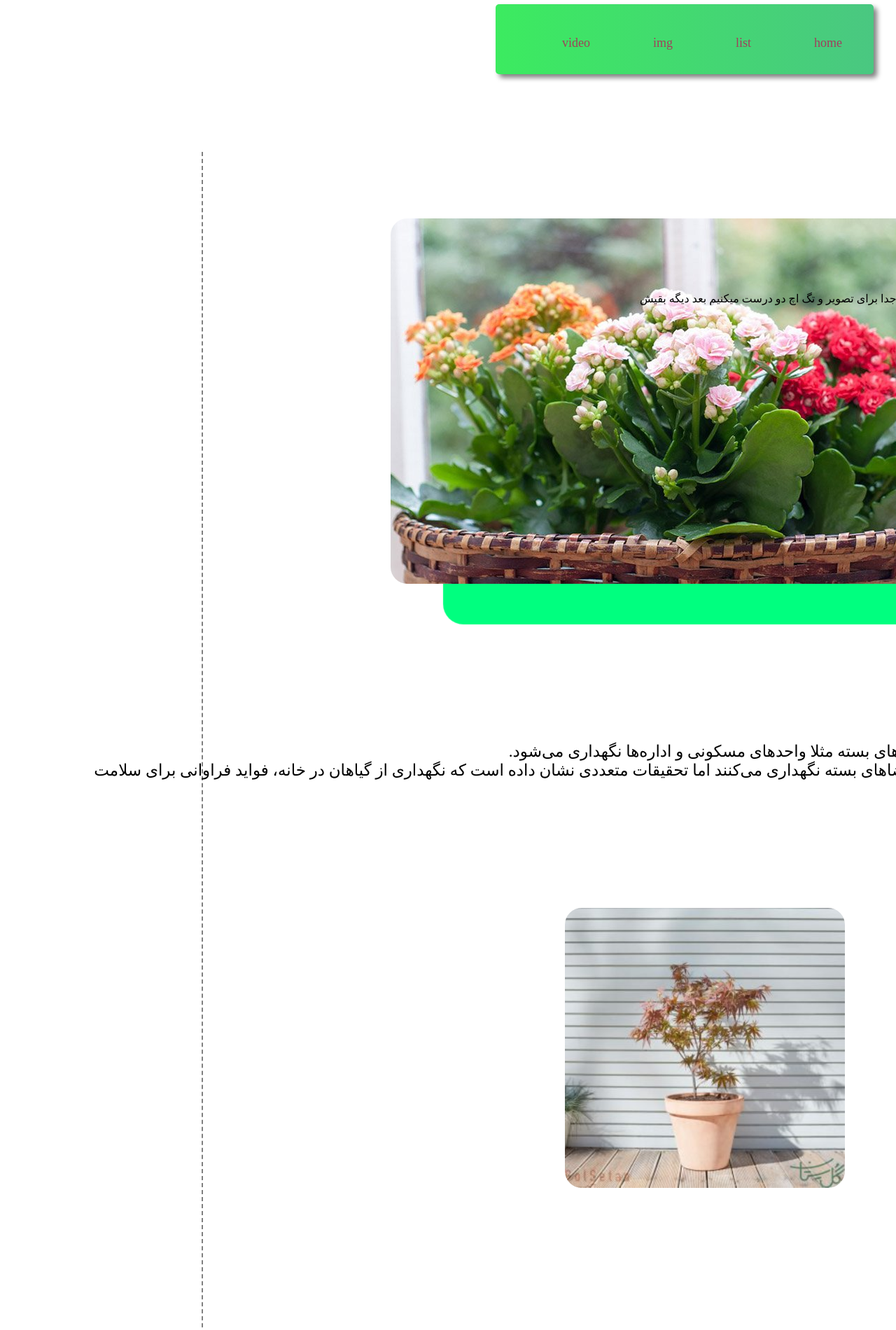
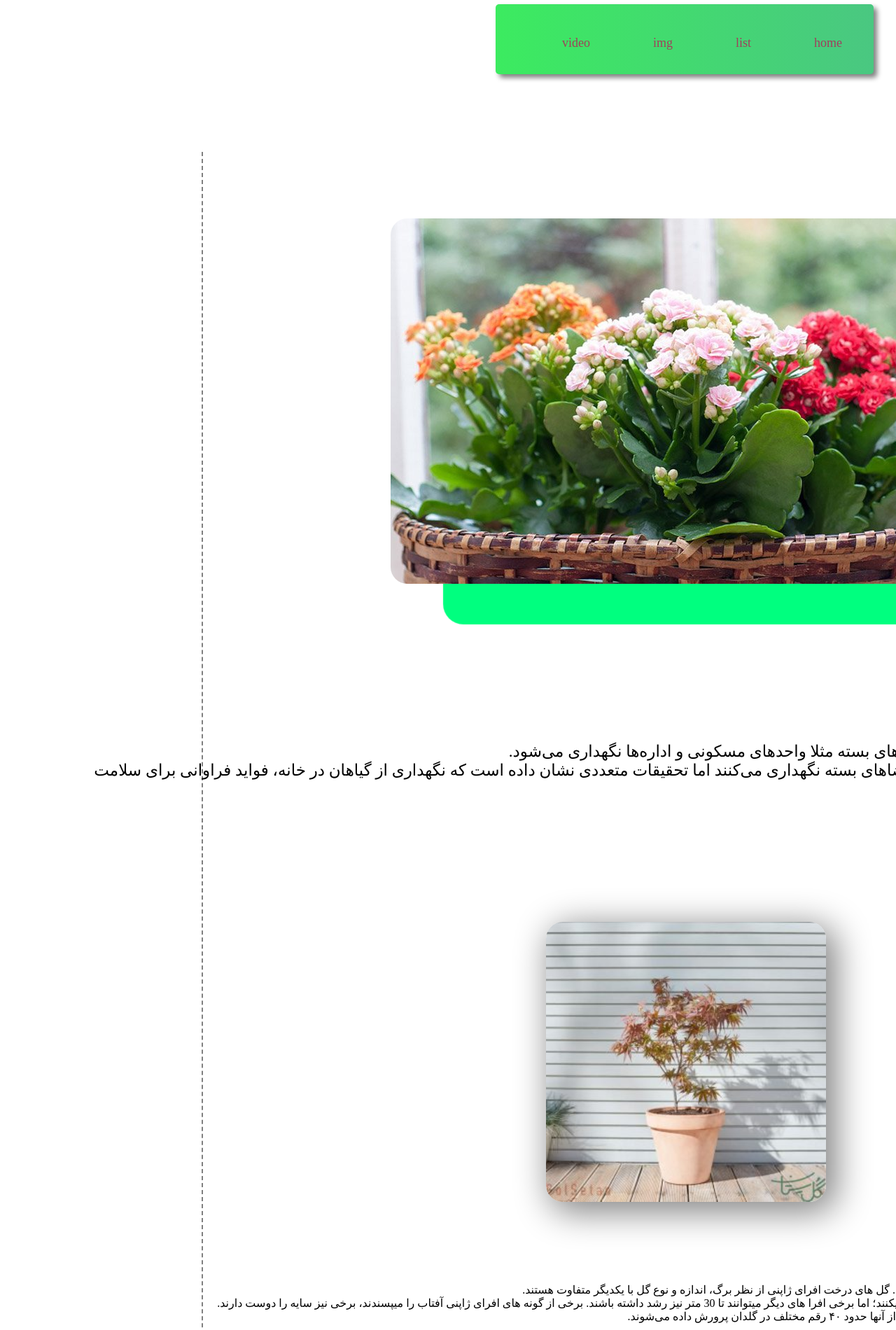
Before and after one commit to alirezash-web-designer/first-try, a plain HTML site: page index.html in a window 1280 px wide. Shown: the top 1900 px of the page at 70% size. Drawn offline with Linux system fonts and the light colour scheme.

Commit message:
i create new image and paragraph

```diff
--- a/index.html
+++ b/index.html
@@ -28,14 +28,13 @@
          معمولا این گیاهان را با هدف تزیین فضاهای بسته نگهداری می‌کنند
           اما تحقیقات متعددی نشان داده است که نگهداری از گیاهان در خانه، فواید فراوانی برای سلامت روان دارد.
     </p>
-    <div class="body-form">
-        <h2>افرای ژاپنی</h2>
+        <h2 class="h2-style">افرای ژاپنی</h2>
         <img class="image-main" alt="افرای ژاپنی" src="image/acer-palmatum-300x300.jpg" />
-    </div>
-    <p>
-        ببین اول سایه عکس رو با دو تا استایل جدا برای تصویر و تگ اچ دو
-        درست میکنیم بعد دیگه بقیش
-    </p>
+        <p class="p-style2">
+            نام انگلیسی گل افرای ژاپنی <a class="a-style" href="https://shermila.net/introducing-japanese-maples/"></a>japanese Maple<a/> می باشد. گل های درخت افرای ژاپنی از نظر برگ، اندازه و نوع گل با یکدیگر متفاوت هستند.<br/>
+            برخی از افرا ها پا کوتاه هستند و نهایت نیم متر رشد میکنند؛ اما برخی افرا های دیگر میتوانند تا 30 متر نیز رشد داشته باشند. برخی از گونه های افرای ژاپنی آفتاب را میپسندند، برخی نیز سایه را دوست دارند.<br/>
+           امروزه حدود ۳۰۰ واریته مختلف افرا تولید می‌شود که از آنها حدود ۴۰ رقم مختلف در گلدان پرورش داده می‌شوند.
+        </p>
  </main>
  <footer></footer>
 </div>
--- a/stylesheet.css
+++ b/stylesheet.css
@@ -62,13 +62,20 @@ div header{
     position: absolute;top: 620px;right:-97px ;
     font-size: 23px;
 }
-.body-form{
-    position: absolute;top: 750px;right:-97px;
-    font-size:23px;
+.h2-style{
+    position:absolute;top: 750px;right: -94px;
+    font-size: 38px;
 }
 .image-main{
     height:400px;
-    position:absolute;top: 130px;right:420px;
+    position:absolute;top: 900px;right:350px;
+    box-shadow:10px 10px 50px 4px gray;
     border-radius: 24px;
-    box-shadow:10px 10px 15% 3px gray;
 }
+.p-style2{
+    position:absolute;top: 1400px;right:-97px;
+}
+.a-style{
+    text-decoration: none;
+    color: skyblue;
+}
```
